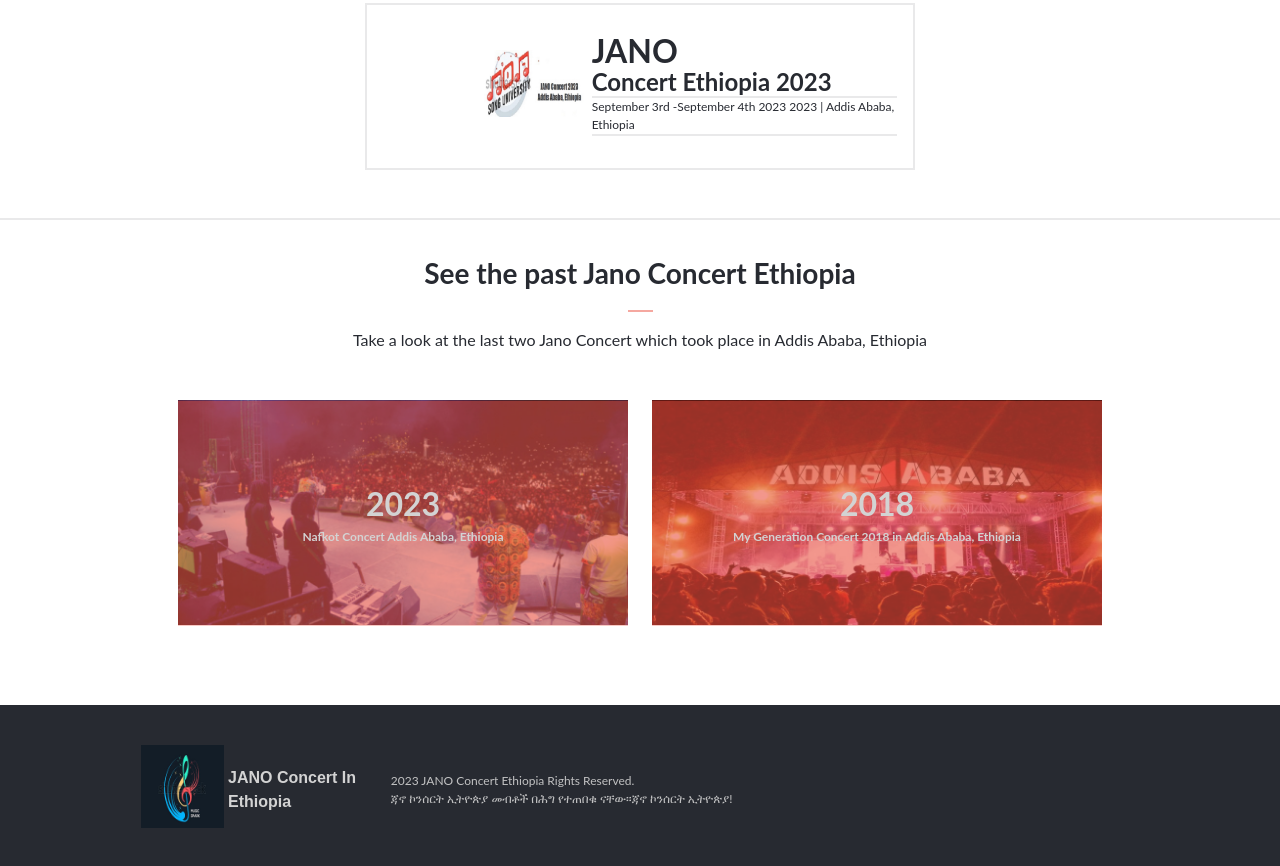
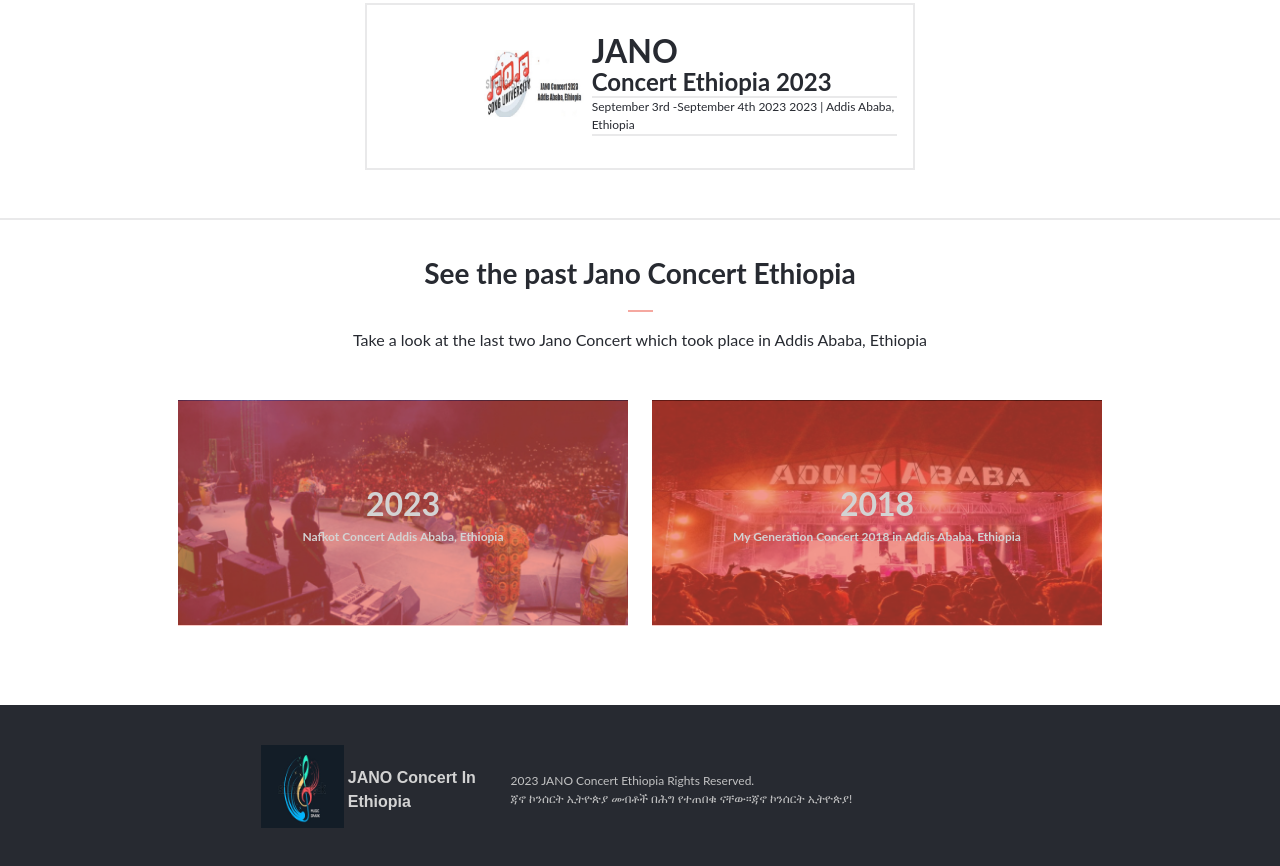
Before and after one commit to melkamu372/capstone-project, a plain HTML site: page about.html in a window 1280 px wide. Shown: the part 832-1698 px from the top of the page. Drawn offline with Linux system fonts and the light colour scheme.

Commit message:
fix the alignment

```diff
--- a/about.html
+++ b/about.html
@@ -281,7 +281,7 @@
 
         <div class="container row footer-row">
 
-            <div class="logo">
+            <div class="logo about-footer-logo">
 
                 <div class="logo-img-cont">
 
--- a/style.css
+++ b/style.css
@@ -833,4 +833,9 @@
     background: var(--primary-color);
     color: var(--secondary-color);
   }
+
+  .about-footer-logo {
+    justify-content: center;
+    margin-left: 12%;
+  }
 }
```
